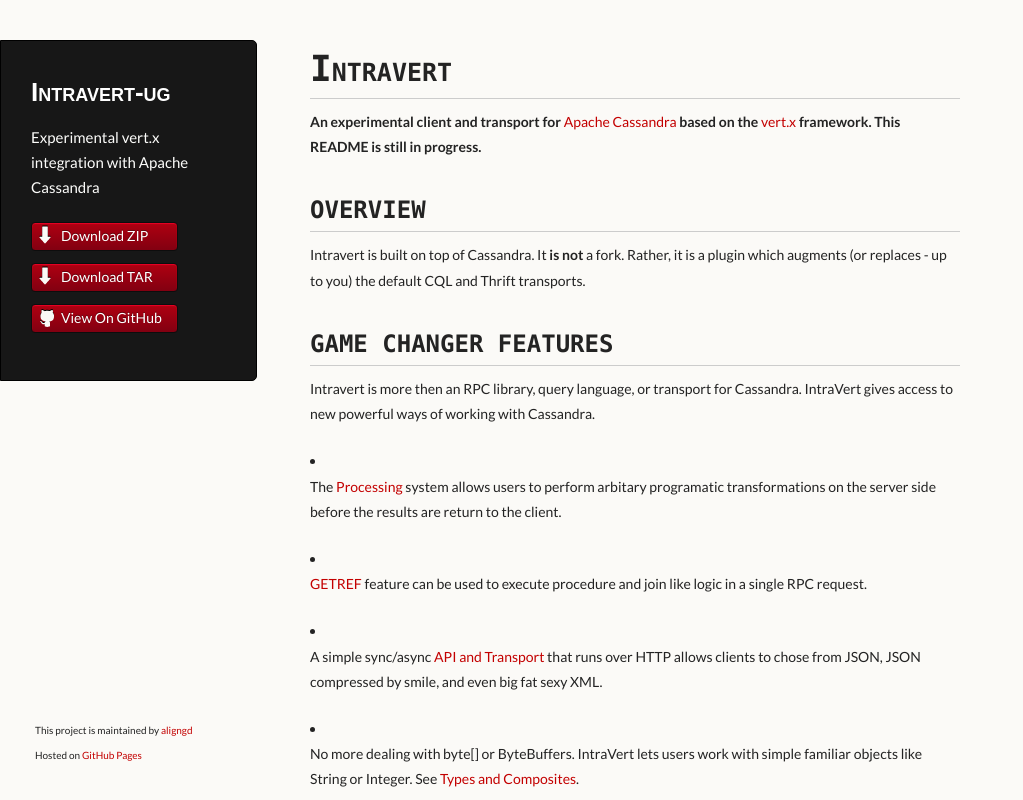
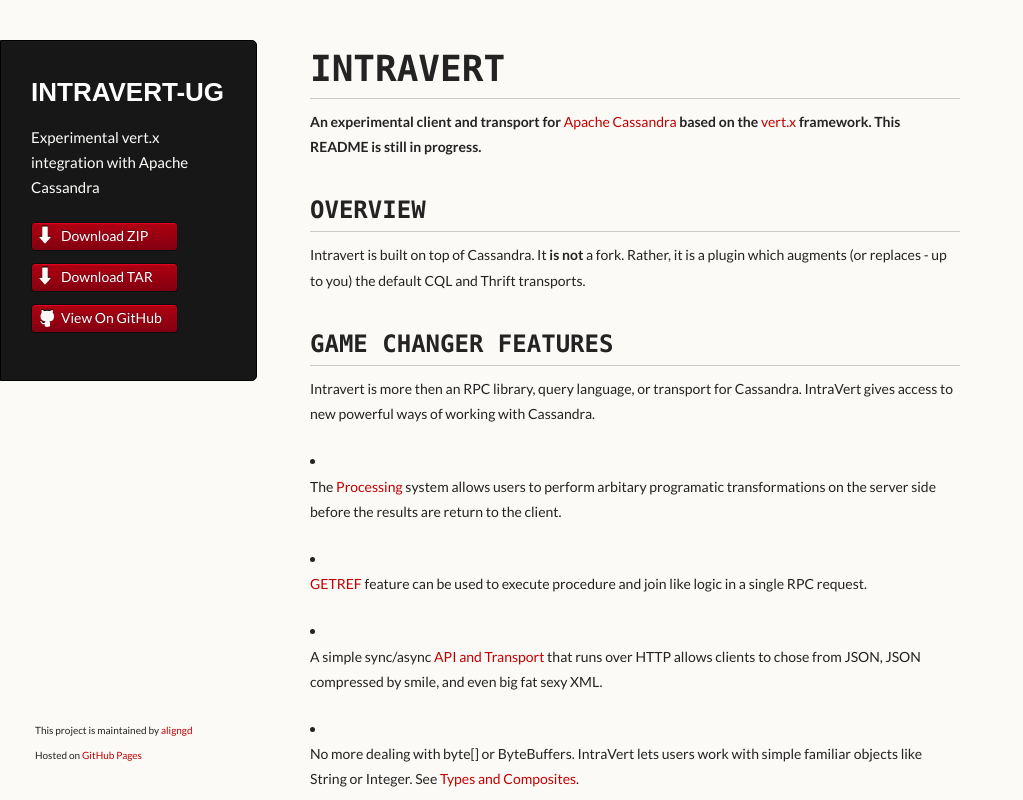
Before and after one commit to zznate/intravert-ug, a plain HTML site: page index.html in a window 1280 px wide. Shown: the top 800 px of the page, without its empty margins (0-1023 px from the left). Drawn offline with Linux system fonts and the light colour scheme; a web font is replaced by a local one.

Commit message:
Update stylesheets/styles.css

```diff
--- a/stylesheets/styles.css
+++ b/stylesheets/styles.css
@@ -49,8 +49,9 @@ p, ul, ol, table, dl {
 
 h1, h2, h3 {
 	font-family: "Patua One", Monaco, serif;
-  line-height:1.3;
+  	line-height:1.3;
 	font-weight: normal;
+	text-transform: uppercase;
 }
 
 h1,h2, h3 {
@@ -62,7 +63,6 @@ h1,h2, h3 {
 h1 {
 	font-size: 36px;
 	font-weight: 700;
-	font-variant:small-caps;
 }
 
 h2 {
@@ -74,7 +74,6 @@ h2 {
 
 h3 {
 	font-size: 18px;
-	text-transform: uppercase;
 }
 
 h4, h5, h6 {
```
